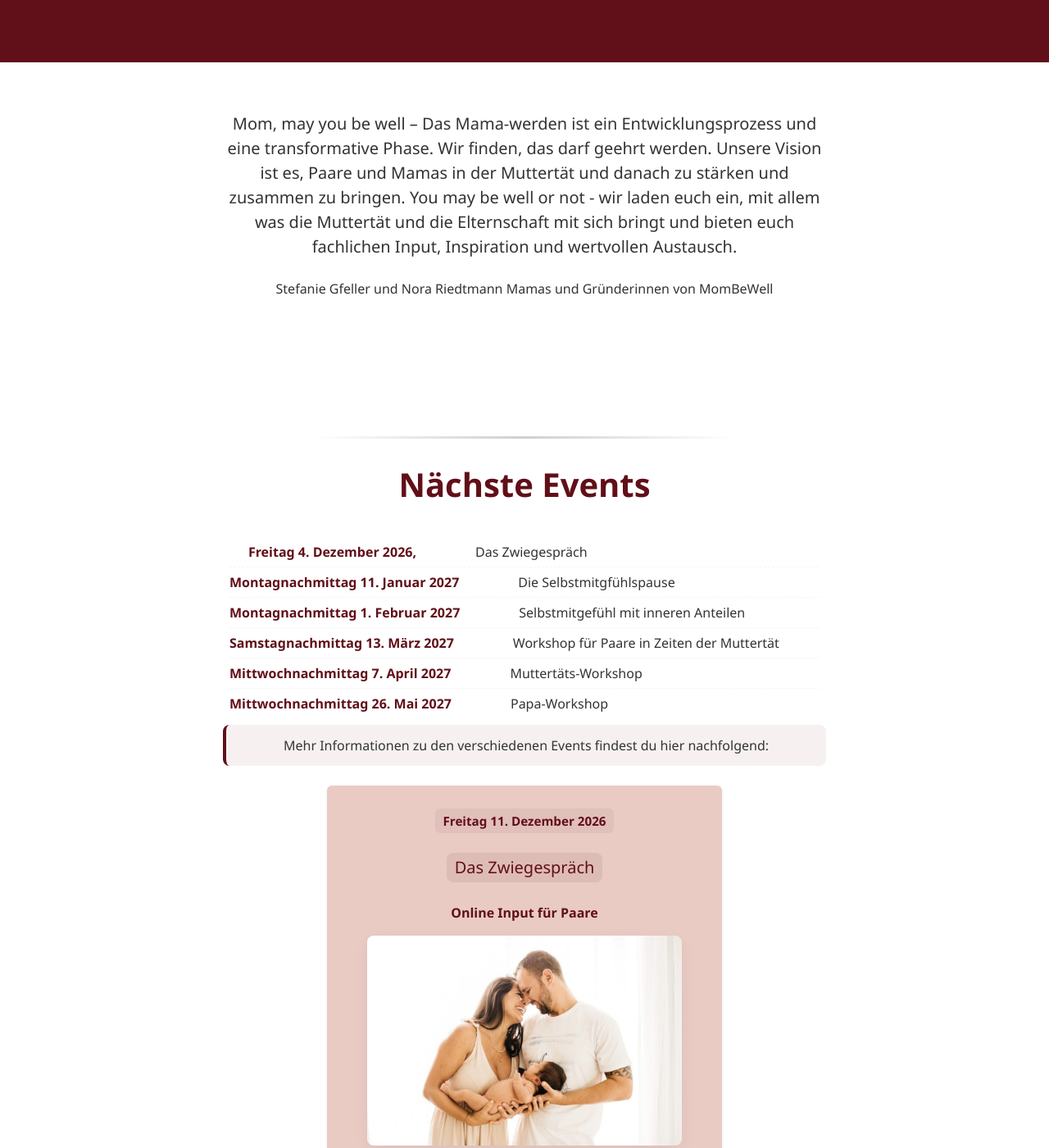
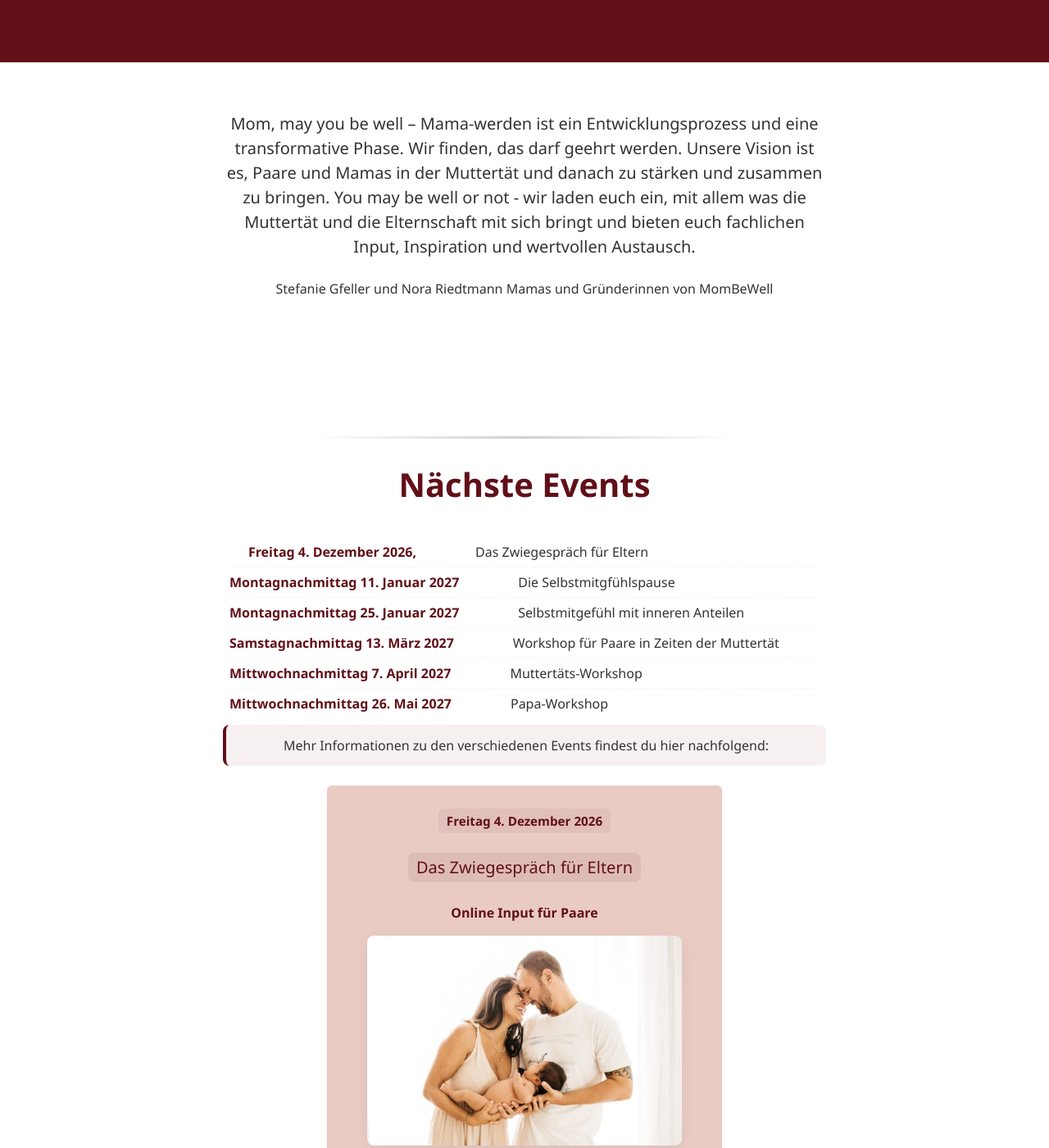
Before and after one commit to segjo/mombewell, a plain HTML site: page index.html in a window 1280 px wide. Shown: the part 1040-2440 px from the top of the page at 82% size. Drawn offline with nearby package versions, Linux system fonts and the light colour scheme.

Commit message:
datum korrigiert

```diff
--- a/index.html
+++ b/index.html
@@ -176,7 +176,8 @@
           <div class="col-lg-8">
             <!-- <h2 class="section-title">Willkommen bei MomBeWell</h2>-->
             <p class="lead text-center mb-4">
-              Mom, may you be well – Das Mama-werden ist ein Entwicklungsprozess
+              Mom, may you be well –
+               Mama-werden ist ein Entwicklungsprozess
               und eine transformative Phase. Wir finden, das darf geehrt werden.
               Unsere Vision ist es, Paare und Mamas in der Muttertät und danach
               zu stärken und zusammen zu bringen. You may be well or not - wir
@@ -204,7 +205,7 @@
               <div class="events-table mx-auto">
                 <div class="events-row">
                   <div class="events-date">Freitag 4. Dezember 2026,</div>
-                  <div class="events-name">Das Zwiegespräch</div>
+                  <div class="events-name">Das Zwiegespräch für Eltern</div>
                 </div>
                 <div class="events-row">
                   <div class="events-date">
@@ -214,7 +215,7 @@
                 </div>
                 <div class="events-row">
                   <div class="events-date">
-                    Montagnachmittag 1. Februar 2027
+                    Montagnachmittag 25. Januar 2027
                   </div>
                   <div class="events-name">
                     Selbstmitgefühl mit inneren Anteilen
@@ -252,9 +253,9 @@
                 <div class="card shadow-sm workshop-card">
                   <div class="card-body">
                     <p class="event-date mb-2">
-                      Freitag <strong>11. Dezember 2026</strong>
+                      Freitag <strong>4. Dezember 2026</strong>
                     </p><p>
-                    <h3 class="h5">Das Zwiegespräch</h3></p>
+                    <h3 class="h5">Das Zwiegespräch für Eltern</h3></p>
                     <p><strong>Online Input für Paare</strong></p>
                     <div class="text-center mt-3">
                       <img
@@ -352,7 +353,7 @@
                       </li>
                       <li>
                         <strong>Zeit:</strong> Montagnachmittag 11. Januar 2027,
-                        15 Uhr bis 16 Uhr
+                        16 Uhr bis 17 Uhr
                       </li>
                       <li><strong>Preis:</strong> 30 Franken</li>
                       <li>
@@ -376,7 +377,7 @@
                 <div class="card shadow-sm workshop-card">
                   <div class="card-body">
                     <p class="event-date mb-2">
-                      Montag <strong>1. Februar 2027</strong>
+                      Montag <strong>25. Januar 2027</strong>
                     </p>
                     <h3 class="h5">Selbstmitgefühl mit inneren Anteilen</h3>
                     <p>
```
